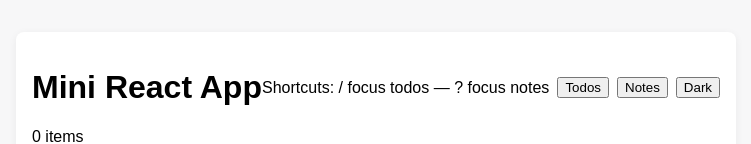
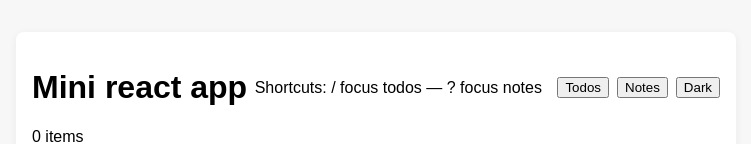
Before and after one commit to palashyadav/ruby_codes, a React (Vite) app in the folder react_app/: page / in a window 1280 px wide. Shown: the top 144 px of the page, without its empty margins (264-1015 px from the left). Built offline with nearby package versions, Linux system fonts and the light colour scheme.

Commit message:
Feb 17: feat - use capitalize util for app header

```diff
--- a/react_app/src/App.jsx
+++ b/react_app/src/App.jsx
@@ -1,4 +1,5 @@
 import React, { useState, useEffect } from 'react'
+import { capitalize } from './utils/format'
 import Todo from './components/Todo'
 import Notes from './components/Notes'
 
@@ -15,7 +16,7 @@ export default function App(){
   return (
     <div className={`app ${theme}`}>
       <header>
-        <h1>Mini React App</h1>
+        <h1>{capitalize('mini react app')}</h1>
         <div className="kbd-hint" aria-hidden="true">Shortcuts: <kbd>/</kbd> focus todos — <kbd>?</kbd> focus notes</div>
         <nav>
           <button onClick={() => setView('todos')} aria-label="Show todos">Todos</button>
```
